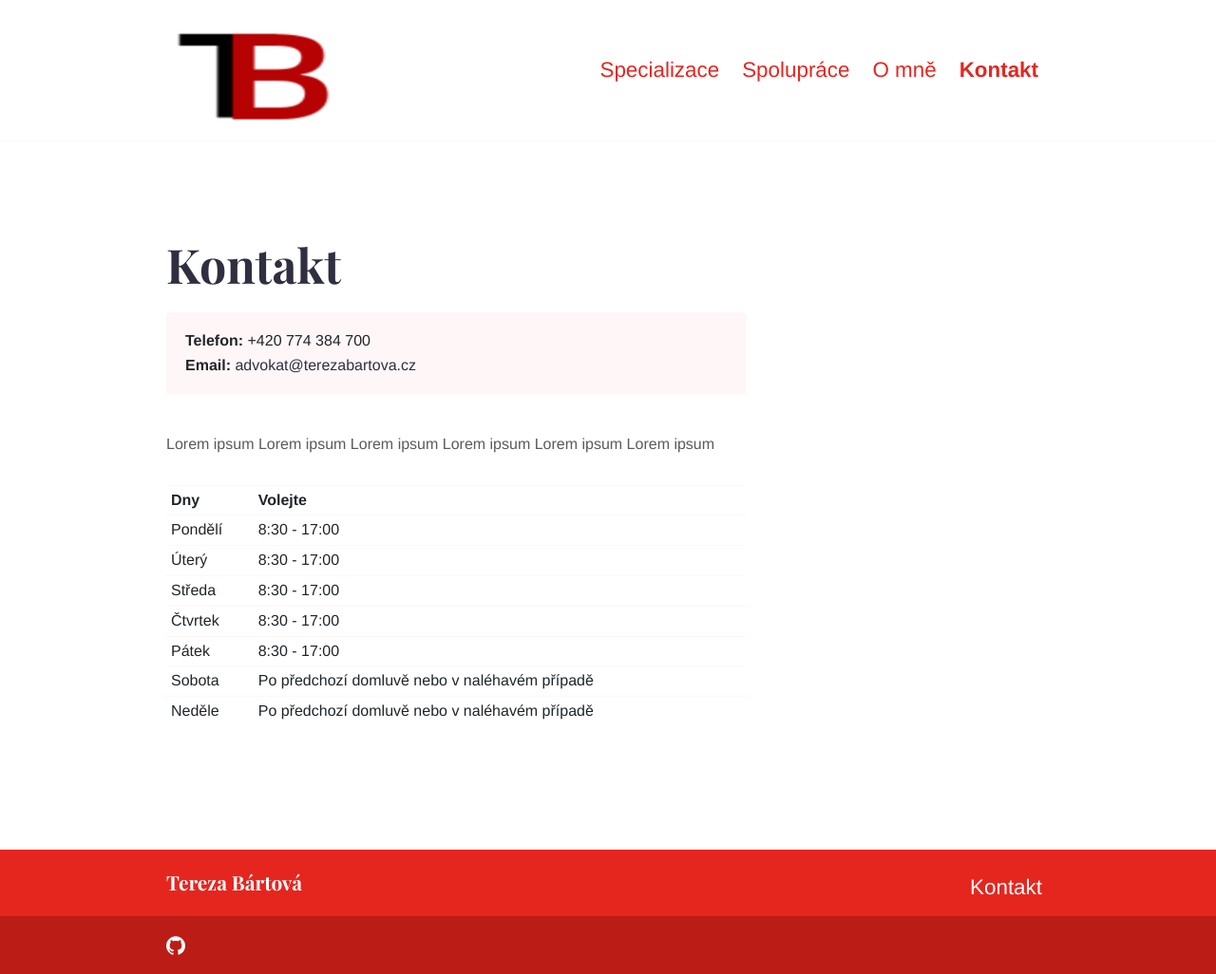
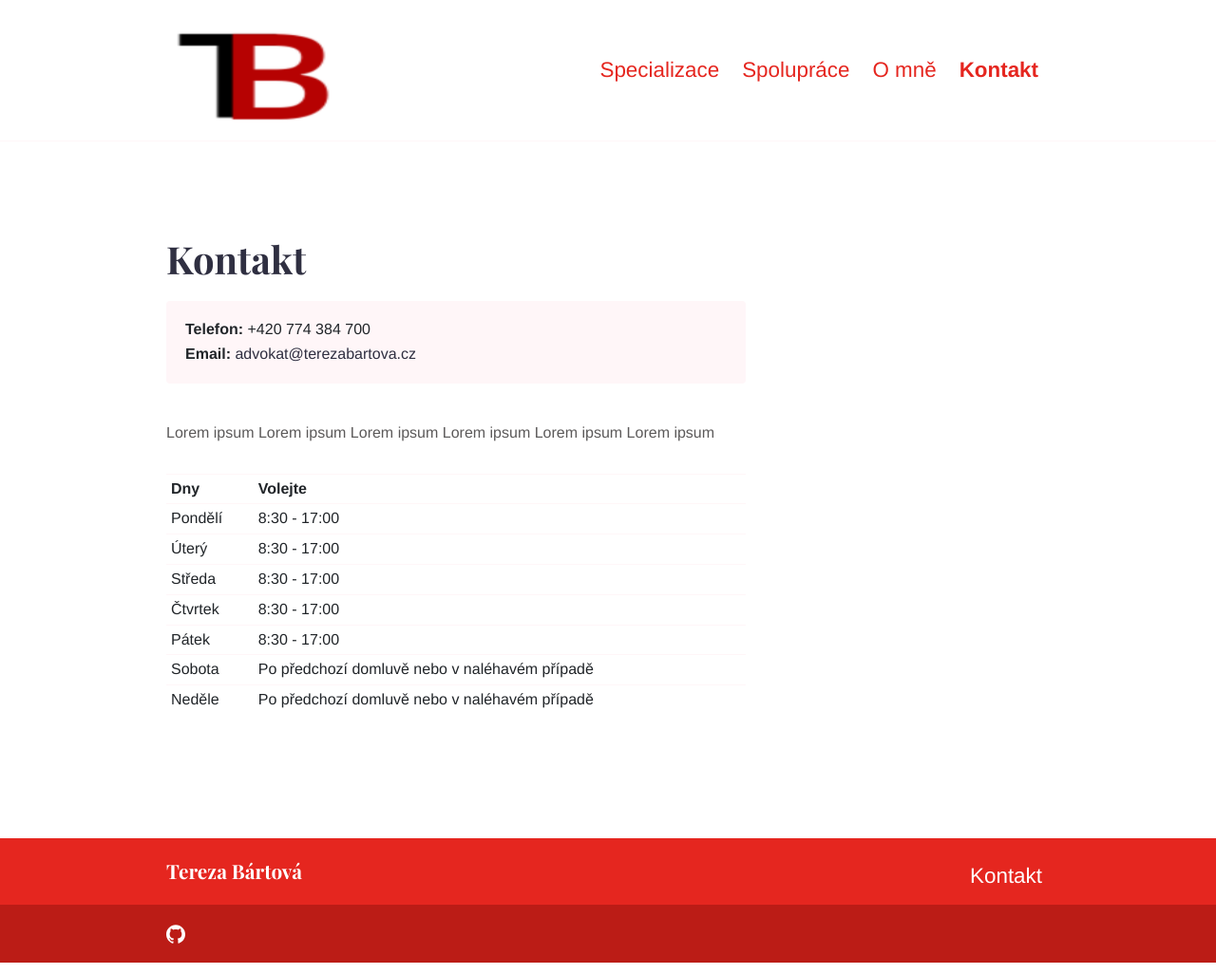
Before and after one commit to terezabartova/terezabartova.github.io, a Jekyll site: the page built from contact.md, in a window 1280 px wide. Shown: the whole page at 95% size. Built offline with Jekyll 4.4.1, drawn with Linux system fonts in a browser that asks for light colours.

Commit message:
dicrease size of all Title fonts

```diff
--- a/_sass/components/_title.scss
+++ b/_sass/components/_title.scss
@@ -1,8 +1,8 @@
 .title {
   color: $black;
-  font-size: 48px;
+  font-size: 40px;
   line-height: 1.2;
   @include media-breakpoint-up(lg) {
-    font-size: 50px;
+    font-size: 40px;
   }
 }
```
